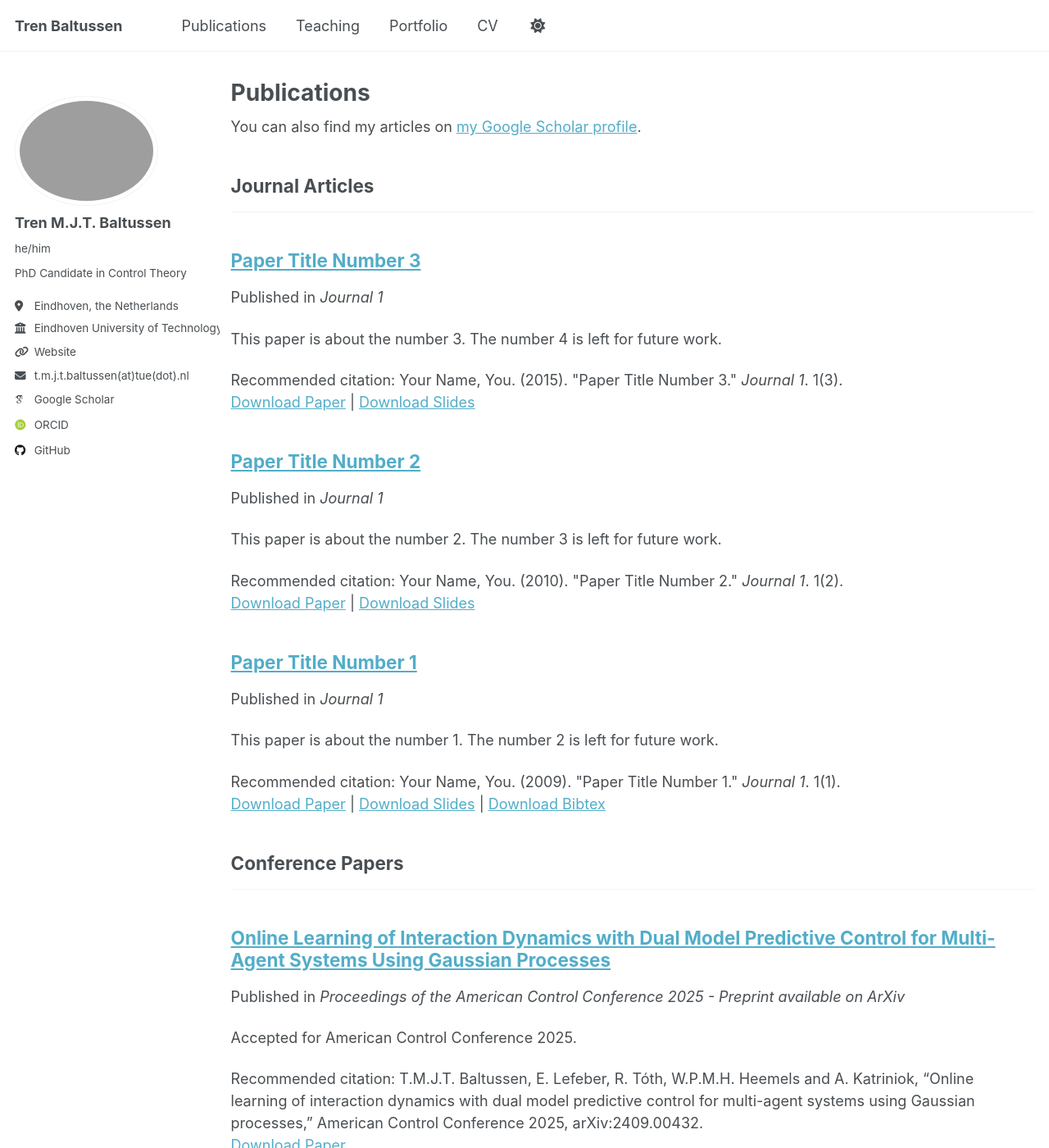
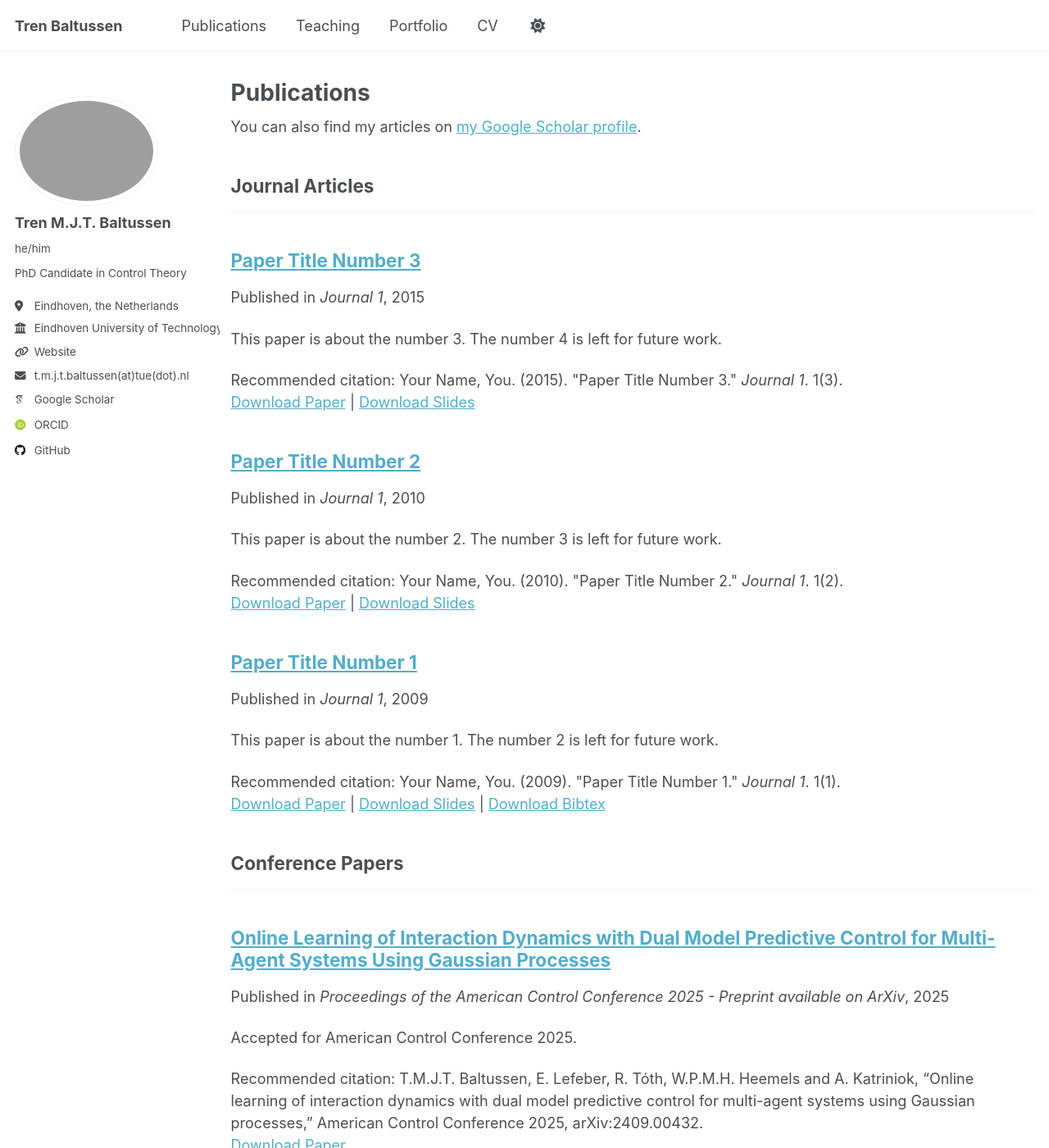
Before and after one commit to TrenBaltussen/TrenBaltussen.github.io, a Jekyll site: the page built from _pages/publications.html, in a window 1280 px wide and 1400 px high. Shown: the whole window at 82% size. Built offline with Jekyll 4.4.1, drawn with Linux system fonts in a browser that asks for light colours; some web fonts are replaced; part of the change alters nothing that is shown.

```diff
--- a/_includes/archive-single.html
+++ b/_includes/archive-single.html
@@ -41,7 +41,7 @@
         {% if post.collection == 'teaching' %}
           <p> {{ post.type }}, <i>{{ post.venue }}</i>, {{ post.date | default: "1900-01-01" | date: "%Y" }} </p>
         {% elsif post.collection == 'publications' %}
-          <p>Published in <i>{{ post.venue }}</i> </p>
+          <p>Published in <i>{{ post.venue }}</i>, {{ post.date | default: "1900-01-01" | date: "%Y" }} </p>
         {% elsif post.date %}
          <p class="page__date"><strong><i class="fa fa-fw fa-calendar" aria-hidden="true"></i> {{ site.data.ui-text[site.locale].date_label | default: "Published:" }}</strong> <time datetime="{{ post.date | default: "1900-01-01" | date_to_xmlschema }}">{{ post.date | default: "1900-01-01" | date: "%B %d, %Y" }}</time></p>
         {% endif %}
```
